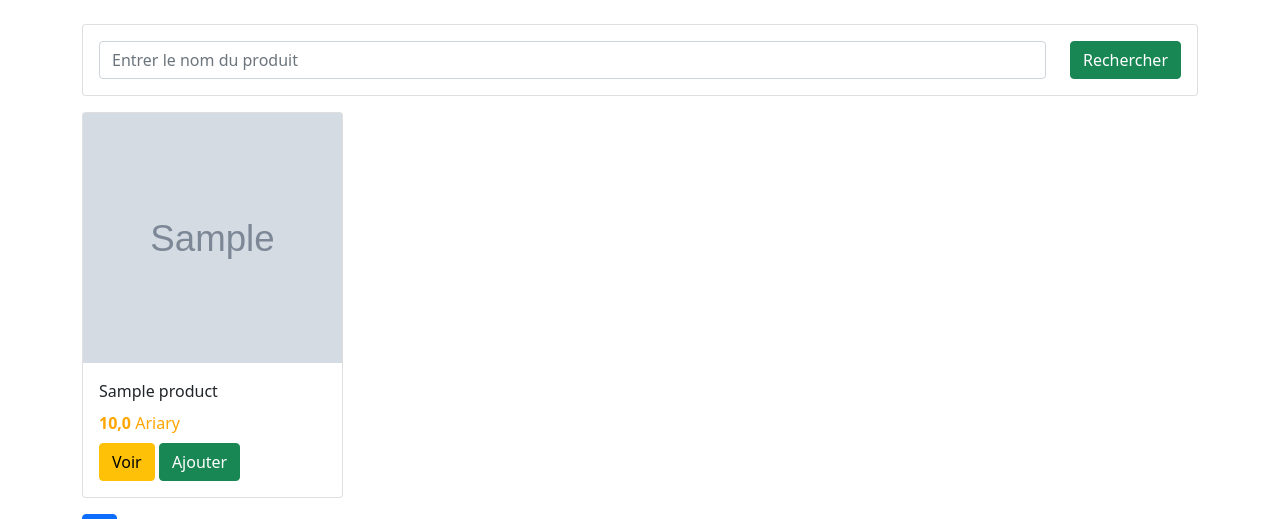
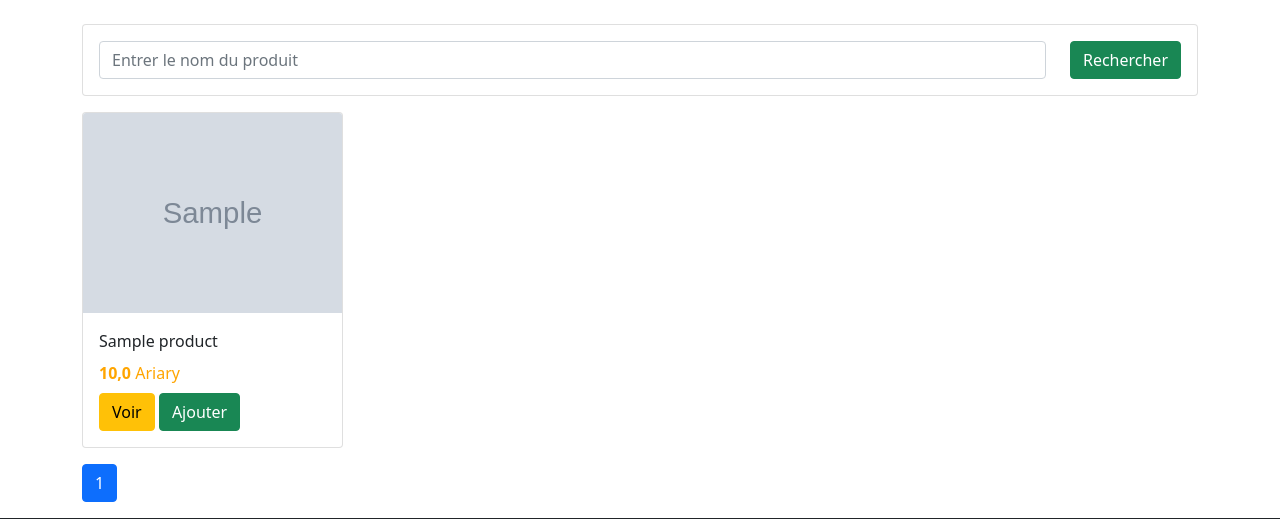
Before and after one commit to Group-ITDevSuccess/E-Commerce-Django-002, a Django app: page /shop in a window 1280 px wide. Shown: the part 56-575 px from the top of the page. Run offline with Django 4.2, Linux system fonts and the light colour scheme; tables that the repository leaves empty hold one stand-in row (values such as "Sample post"); grey boxes marked "Sample" are stand-in pictures.

Commit message:
Rectification de l'afficage de l'image

```diff
--- a/templates/shop/index.html
+++ b/templates/shop/index.html
@@ -24,13 +24,18 @@
     {% for product in products%}
     <div class="col-md-3 mt-3">
       <div class="card">
-        <img src="{{product.image}}" style="width: auto; height: 250px;" alt="" class="card-ing-top" />
+        <img
+          src="{{product.image}}"
+          alt=""
+          class="card-img-top"
+          style="object-fit: cover; height: 200px"
+        />
         <div class="card-body">
           <div id="product_{{product.id}}" class="card-title">
             {{product.title}}
           </div>
           <div style="color: orange" class="card-text mb-2">
-            <b  id="price_{{product.id}}">{{product.price}}</b> Ariary
+            <b id="price_{{product.id}}">{{product.price}}</b> Ariary
           </div>
           <a href="{{product.id}}" class="btn btn-warning">Voir</a>
           <button id="{{product.id}}" class="btn ted btn-success">
@@ -90,10 +95,14 @@
       if (panier[item_id] != undefined) {
         quantity = panier[item_id][0] + 1;
         panier[item_id][0] = quantity;
-        panier[item_id][2] += parseFloat(document.getElementById('price_'+ item_id).innerHTML);
+        panier[item_id][2] += parseFloat(
+          document.getElementById("price_" + item_id).innerHTML
+        );
       } else {
         quantity = 1;
-        price = parseFloat(document.getElementById('price_'+ item_id).innerHTML);
+        price = parseFloat(
+          document.getElementById("price_" + item_id).innerHTML
+        );
         name = document.getElementById("product_" + item_id).innerHTML;
         panier[item_id] = [quantity, name, price];
       }
```
